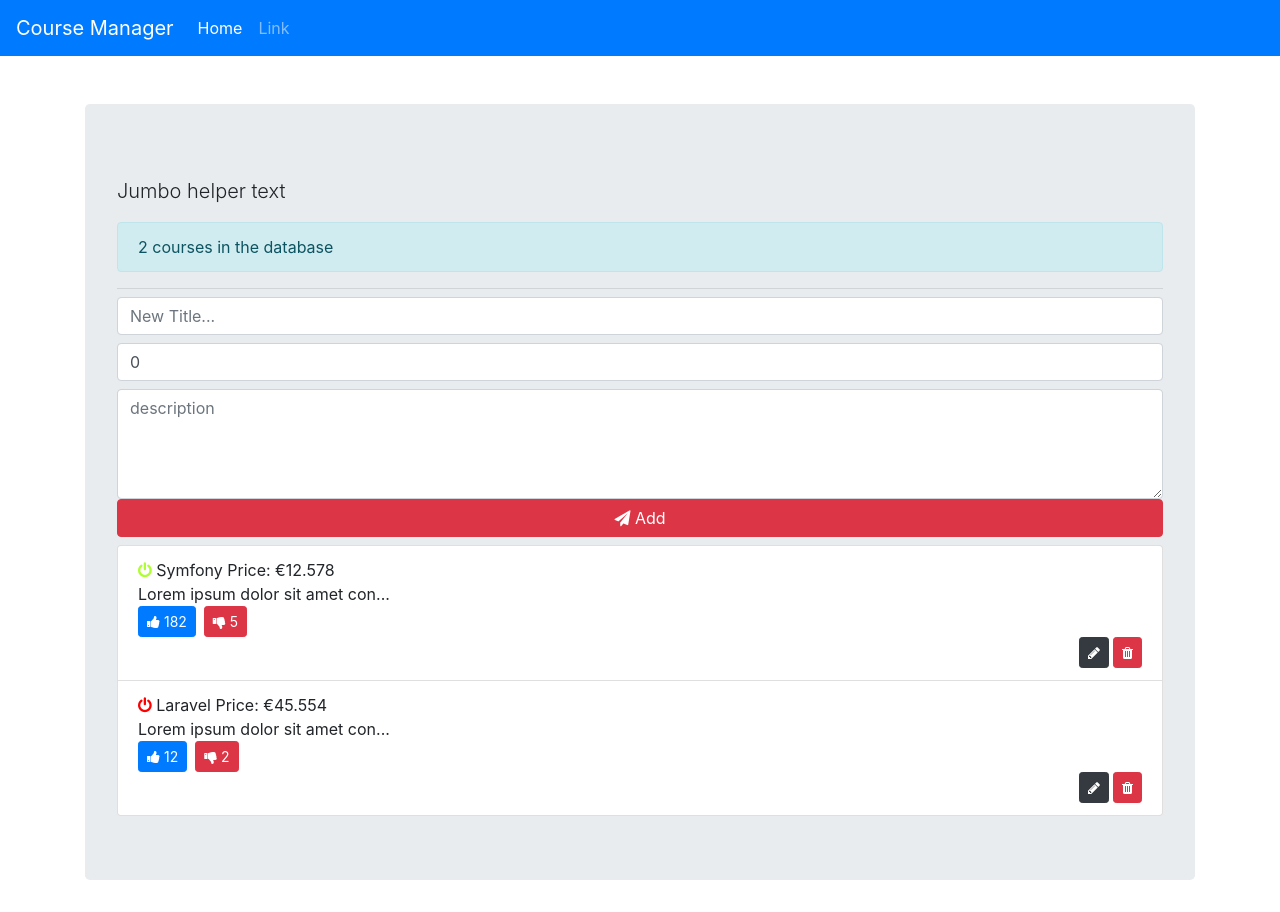
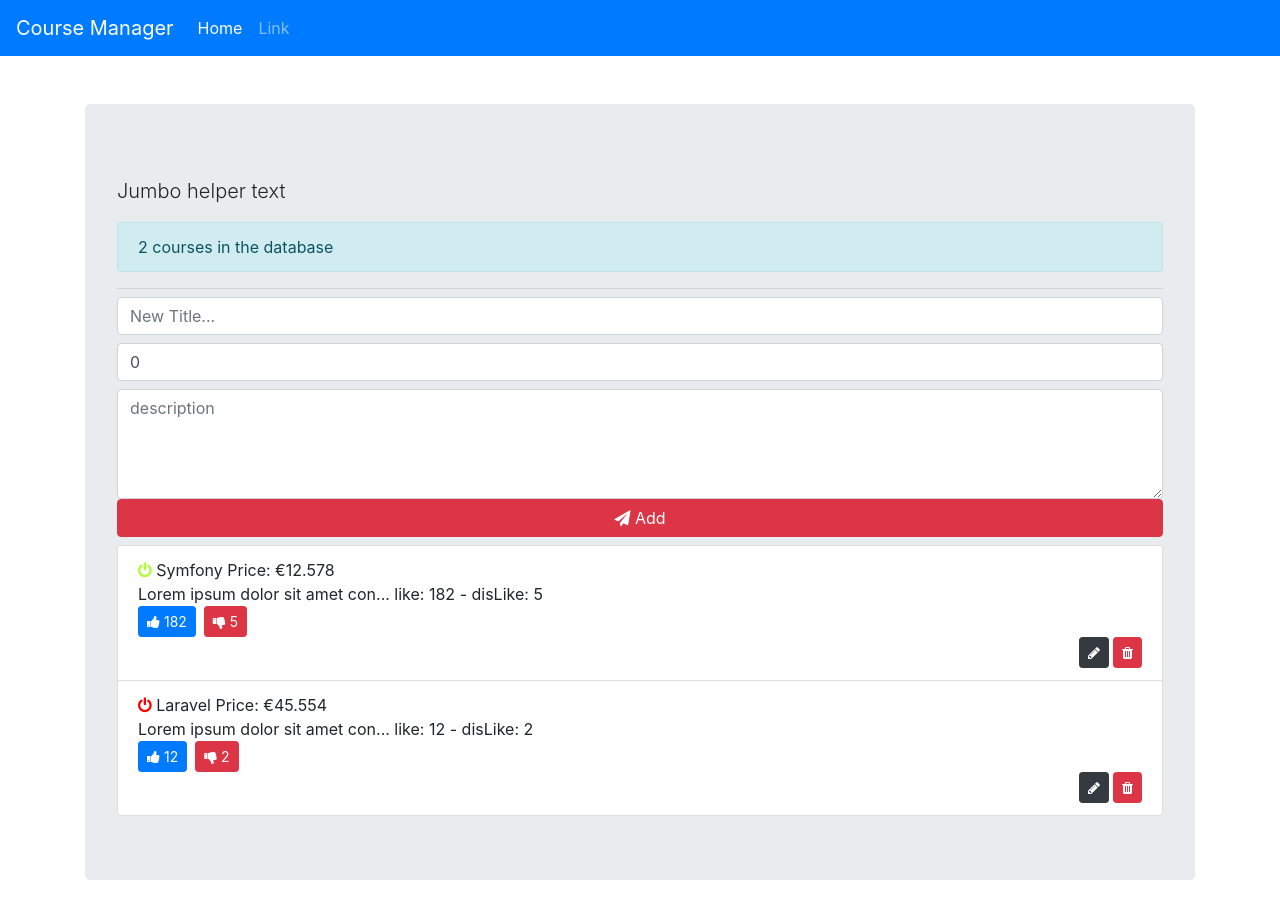
Before and after one commit to IDBRAHIMDEV/angular-mars-consult-it, an Angular app: page / in a window 1280 px wide. Built offline with nearby package versions, Linux system fonts and the light colour scheme.

Commit message:
parent to child

```diff
--- a/src/app/content/content.component.html
+++ b/src/app/content/content.component.html
@@ -40,7 +40,14 @@
          {{ course.title | uppercase | titlecase }} Price: {{ course.price | currency:'EUR':'symbol':'1.2-3' }}  <br>
          {{ course.description | summary:30 }}
 
-         <app-votes [like]="course.votes.like" [dis-like]="course.votes.disLike"></app-votes>
+         like: {{ course.votes.like }} - disLike: {{ course.votes.disLike }}
+
+         <app-votes
+            [like]="course.votes.like"
+            [dis-like]="course.votes.disLike"
+             (changeVoteInChild)="InfluenceVoteInParent($event, course)"
+            >
+         </app-votes>
 
         <div class="text-right">
           <button class="btn btn-sm btn-dark mr-1"
--- a/src/app/content/content.component.ts
+++ b/src/app/content/content.component.ts
@@ -98,4 +98,16 @@ export class ContentComponent implements OnInit {
     course.votes.disLike++;
   }
 
+  InfluenceVoteInParent(event, course) {
+    console.log(event)
+
+    if(event.type) {
+      course.votes.like = event.data
+    }else {
+      course.votes.disLike = event.data
+    }
+
+
+  }
+
 }
--- a/src/app/votes/votes.component.ts
+++ b/src/app/votes/votes.component.ts
@@ -1,4 +1,4 @@
-import { Component, OnInit, Input } from '@angular/core';
+import { Component, OnInit, Input, Output, EventEmitter } from '@angular/core';
 
 @Component({
   selector: 'app-votes',
@@ -10,6 +10,8 @@ export class VotesComponent implements OnInit {
  @Input('like') myLike: number = 0;
 @Input('dis-like') myDisLike: number = 0;
 
+@Output('changeVoteInChild') changeVoteInChild = new EventEmitter()
+
   constructor() { }
 
   ngOnInit() {
@@ -17,10 +19,12 @@ export class VotesComponent implements OnInit {
 
   like() {
     this.myLike++;
+    this.changeVoteInChild.emit({type: 1, data: this.myLike});
   }
 
   disLike() {
     this.myDisLike++;
+    this.changeVoteInChild.emit({type: 0, data: this.myDisLike});
   }
 
 }
```
